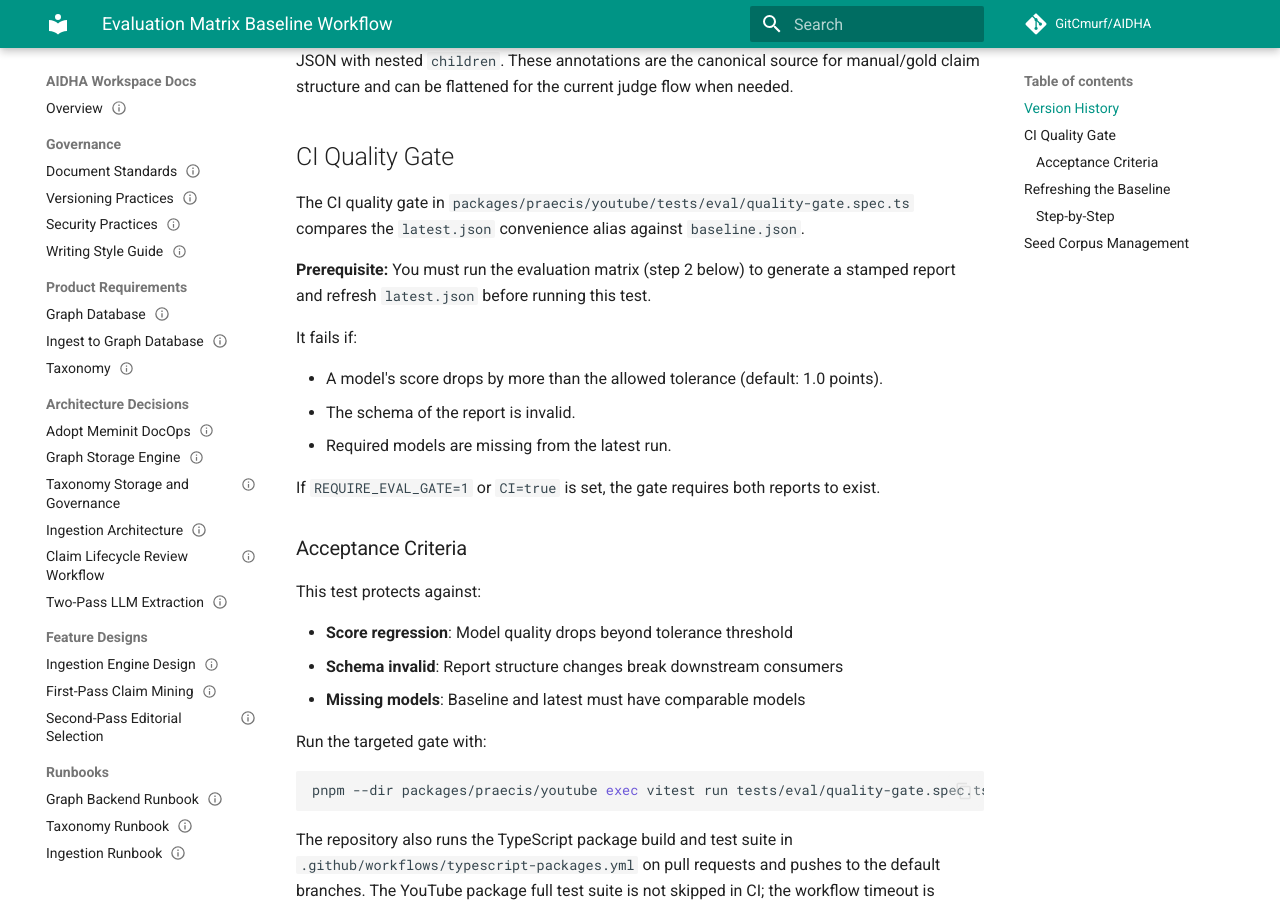
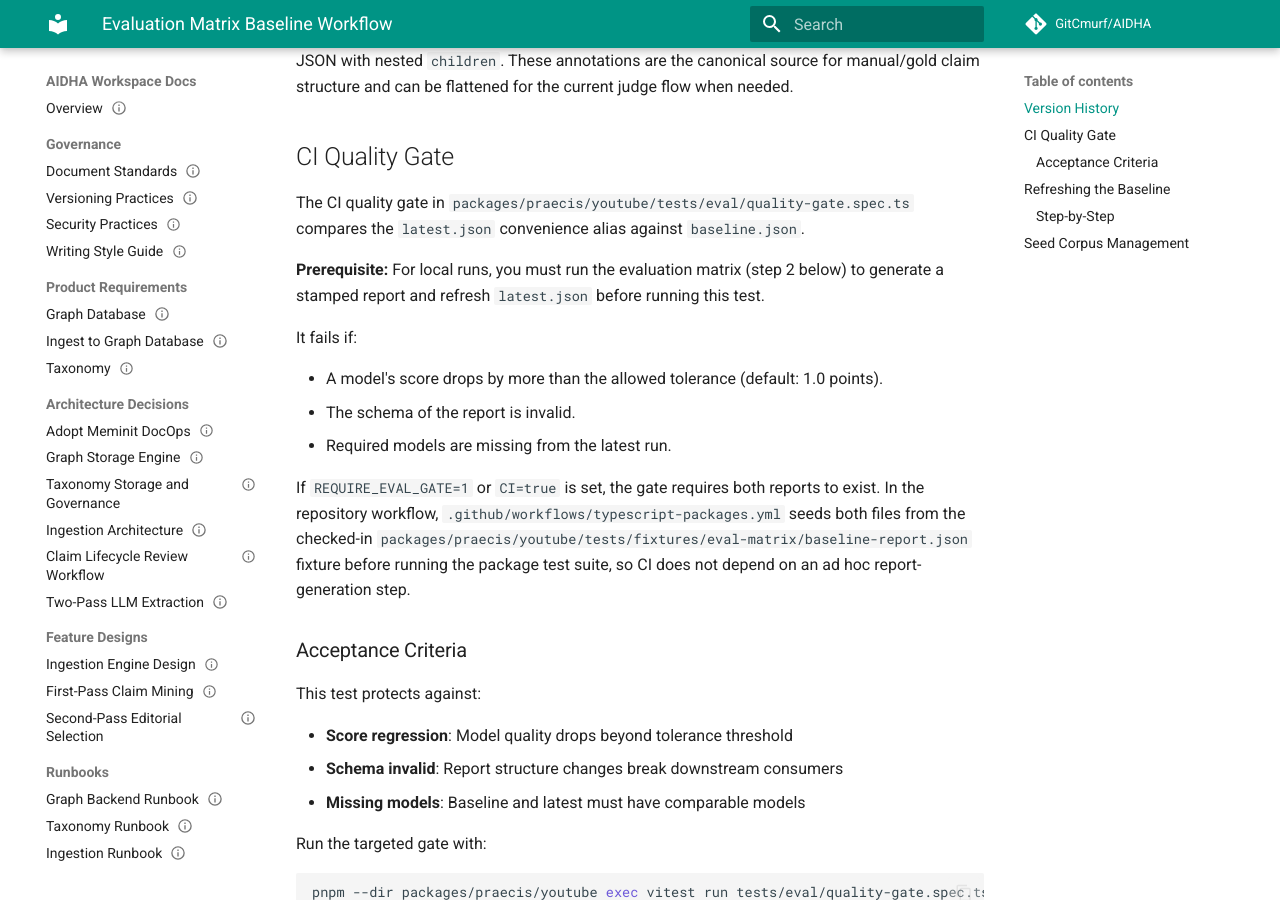
Before and after one commit to GitCmurf/AIDHA, an MkDocs documentation site: the page built from docs/55-testing/eval-matrix/baseline-workflow.md, in a window 1280 px wide and 900 px high, scrolled down 905 px. Built offline with MkDocs 1.6.1 and Material for MkDocs 9.7.7, drawn with Linux system fonts in a browser that asks for light colours; comment, search, counter and statistics services are not loaded; the version menu is left out.

Commit message:
fix(ci): update baseline workflow docs for remediation (RevRem)

```diff
--- a/docs/55-testing/eval-matrix/baseline-workflow.md
+++ b/docs/55-testing/eval-matrix/baseline-workflow.md
@@ -41,9 +41,8 @@ structure and can be flattened for the current judge flow when needed.
 The CI quality gate in `packages/praecis/youtube/tests/eval/quality-gate.spec.ts` compares the
 `latest.json` convenience alias against `baseline.json`.
 
-**Prerequisite:** You must run the evaluation matrix (step 2 below) to generate a stamped report
-and refresh `latest.json`
-before running this test.
+**Prerequisite:** For local runs, you must run the evaluation matrix (step 2 below) to generate a
+stamped report and refresh `latest.json` before running this test.
 
 It fails if:
 
@@ -51,7 +50,10 @@ It fails if:
 - The schema of the report is invalid.
 - Required models are missing from the latest run.
 
-If `REQUIRE_EVAL_GATE=1` or `CI=true` is set, the gate requires both reports to exist.
+If `REQUIRE_EVAL_GATE=1` or `CI=true` is set, the gate requires both reports to exist. In the
+repository workflow, `.github/workflows/typescript-packages.yml` seeds both files from the checked-in
+`packages/praecis/youtube/tests/fixtures/eval-matrix/baseline-report.json` fixture before running
+the package test suite, so CI does not depend on an ad hoc report-generation step.
 
 ### Acceptance Criteria
 
```
Also changed, not shown: 1 other file.
